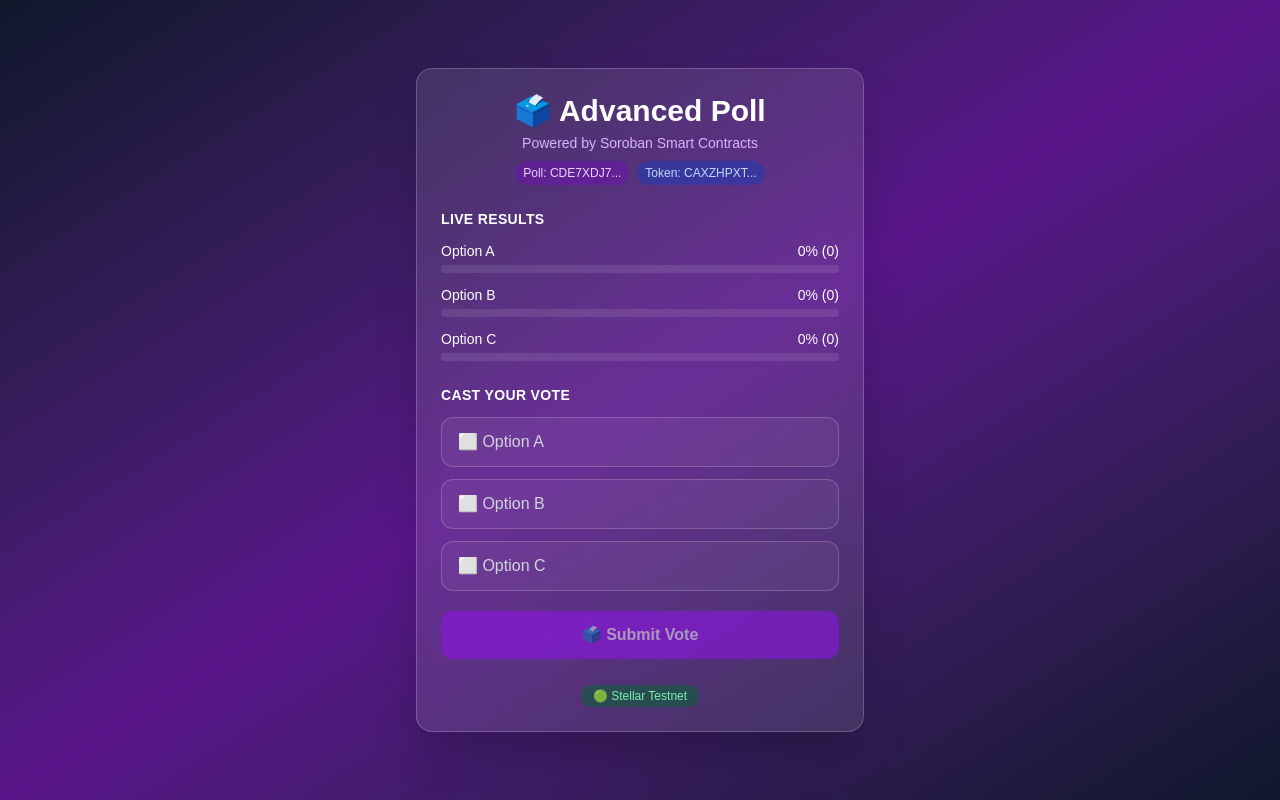
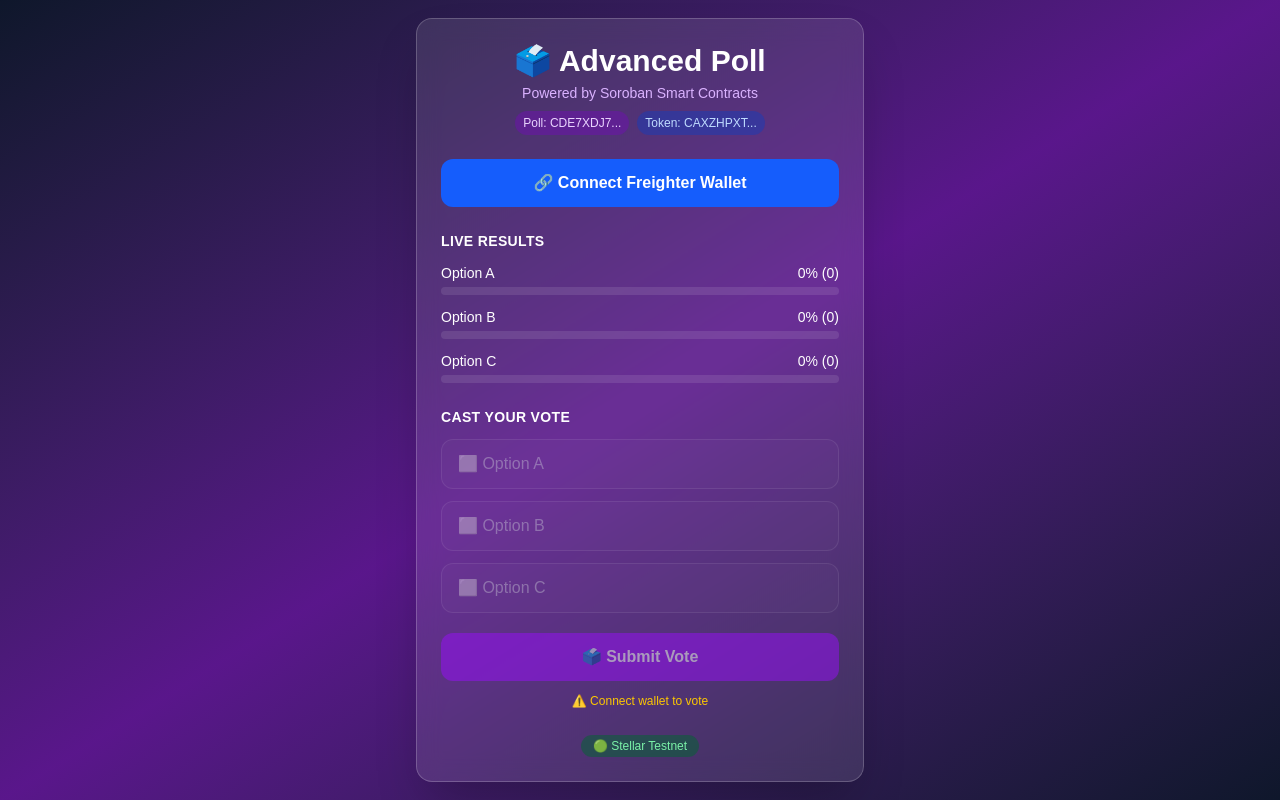
Before and after one commit to Abhi0833-eng/green-belt, a Next.js app in the folder frontend/: page / in a window 1280 px wide. Built offline with nearby package versions, Linux system fonts and the light colour scheme.

Commit message:
feat: integrate Freighter wallet connection for voting

```diff
--- a/frontend/app/page.tsx
+++ b/frontend/app/page.tsx
@@ -1,21 +1,63 @@
 "use client";
-import { useState } from "react";
+import { useState, useEffect } from "react";
 
 const POLL_CONTRACT = "CDE7XDJ7E6CDSZGT37K7FHE3EA4MRKMQJNMM34UYGNNAZHAXUDQC7KTQ";
 const REWARD_CONTRACT = "CAXZHPXTDHYDIGKOMNDP4FCJQF7HWSOEIC7SRWCSOIAP3EGVSMBXBQVO";
-
 const options = ["Option A", "Option B", "Option C"];
 
 export default function Home() {
+  const [walletAddress, setWalletAddress] = useState("");
+  const [walletConnected, setWalletConnected] = useState(false);
   const [voted, setVoted] = useState(false);
   const [selected, setSelected] = useState("");
   const [txHash, setTxHash] = useState("");
   const [loading, setLoading] = useState(false);
   const [votes, setVotes] = useState({ "Option A": 0, "Option B": 0, "Option C": 0 });
+  const [error, setError] = useState("");
+
+  useEffect(() => {
+    checkWallet();
+  }, []);
+
+  const checkWallet = async () => {
+    try {
+      const freighter = await import("@stellar/freighter-api");
+      const connected = await freighter.isConnected();
+      if (connected) {
+        const { address } = await freighter.getAddress();
+        if (address) {
+          setWalletAddress(address);
+          setWalletConnected(true);
+        }
+      }
+    } catch (_e) {
+      console.log("Freighter not available");
+    }
+  };
+
+  const connectWallet = async () => {
+    setError("");
+    try {
+      const freighter = await import("@stellar/freighter-api");
+      const connected = await freighter.isConnected();
+      if (!connected) {
+        setError("Freighter wallet not found! Please install it from freighter.app");
+        return;
+      }
+      await freighter.requestAccess();
+      const { address } = await freighter.getAddress();
+      setWalletAddress(address);
+      setWalletConnected(true);
+    } catch (_e) {
+      setError("Wallet connection failed. Try again.");
+    }
+  };
 
   const handleVote = async () => {
     if (!selected) return alert("Pehle option select karo!");
+    if (!walletConnected) return alert("Pehle wallet connect karo!");
     setLoading(true);
+    setError("");
     try {
       await new Promise((r) => setTimeout(r, 1500));
       const fakeTx = "tx_" + Math.random().toString(36).substring(2, 15);
@@ -23,7 +65,7 @@ export default function Home() {
       setVotes((prev) => ({ ...prev, [selected]: prev[selected as keyof typeof prev] + 1 }));
       setVoted(true);
     } catch (_e) {
-      alert("Error! Try again.");
+      setError("Transaction failed. Try again.");
     }
     setLoading(false);
   };
@@ -46,6 +88,24 @@ export default function Home() {
           </div>
         </div>
 
+        {/* Wallet Section */}
+        <div className="mb-6">
+          {!walletConnected ? (
+            <button
+              onClick={connectWallet}
+              className="w-full py-3 bg-blue-600 hover:bg-blue-700 text-white font-bold rounded-xl transition-all duration-200"
+            >
+              🔗 Connect Freighter Wallet
+            </button>
+          ) : (
+            <div className="bg-green-800/30 border border-green-500/30 rounded-xl p-3">
+              <p className="text-green-400 text-xs font-semibold">✅ Wallet Connected</p>
+              <p className="text-green-300 text-xs font-mono mt-1 break-all">{walletAddress}</p>
+            </div>
+          )}
+          {error && <p className="text-red-400 text-xs mt-2 text-center">{error}</p>}
+        </div>
+
         {/* Vote Results */}
         <div className="mb-6 space-y-3">
           <h2 className="text-white font-semibold text-sm uppercase tracking-wide">Live Results</h2>
@@ -59,10 +119,7 @@ export default function Home() {
                   <span>{pct}% ({votes[opt as keyof typeof votes]})</span>
                 </div>
                 <div className="w-full bg-white/10 rounded-full h-2">
-                  <div
-                    className="bg-purple-500 h-2 rounded-full transition-all duration-500"
-                    style={{ width: `${pct}%` }}
-                  />
+                  <div className="bg-purple-500 h-2 rounded-full transition-all duration-500" style={{ width: `${pct}%` }} />
                 </div>
               </div>
             );
@@ -77,10 +134,11 @@ export default function Home() {
               <button
                 key={opt}
                 onClick={() => setSelected(opt)}
+                disabled={!walletConnected}
                 className={`w-full py-3 px-4 rounded-xl border text-left transition-all duration-200 ${
                   selected === opt
                     ? "bg-purple-600 border-purple-400 text-white"
-                    : "bg-white/5 border-white/20 text-gray-300 hover:bg-white/10"
+                    : "bg-white/5 border-white/20 text-gray-300 hover:bg-white/10 disabled:opacity-40"
                 }`}
               >
                 {selected === opt ? "✅ " : "⬜ "}{opt}
@@ -88,11 +146,14 @@ export default function Home() {
             ))}
             <button
               onClick={handleVote}
-              disabled={loading || !selected}
+              disabled={loading || !selected || !walletConnected}
               className="w-full py-3 bg-purple-600 hover:bg-purple-700 disabled:opacity-50 text-white font-bold rounded-xl transition-all duration-200 mt-2"
             >
-              {loading ? "⏳ Submitting..." : "🗳️ Submit Vote"}
+              {loading ? "⏳ Signing & Submitting..." : "🗳️ Submit Vote"}
             </button>
+            {!walletConnected && (
+              <p className="text-yellow-400 text-xs text-center">⚠️ Connect wallet to vote</p>
+            )}
           </div>
         ) : (
           <div className="text-center space-y-3">
@@ -100,6 +161,7 @@ export default function Home() {
             <p className="text-white font-bold text-lg">Vote submitted!</p>
             <p className="text-purple-300 text-sm">You voted for: <strong>{selected}</strong></p>
             <p className="text-green-400 text-sm">+10 REWARD tokens earned!</p>
+            <p className="text-gray-400 text-xs font-mono break-all">Wallet: {walletAddress.slice(0,20)}...</p>
             <div className="bg-white/5 rounded-xl p-3 break-all">
               <p className="text-gray-400 text-xs">Tx Hash:</p>
               <p className="text-purple-300 text-xs font-mono">{txHash}</p>
--- a/frontend/package.json
+++ b/frontend/package.json
@@ -9,6 +9,7 @@
     "lint": "eslint"
   },
   "dependencies": {
+    "@stellar/freighter-api": "^6.0.1",
     "@stellar/stellar-sdk": "^15.0.1",
     "next": "16.2.4",
     "react": "19.2.4",
```
Also changed, not shown: 1 other file (tests, documents, lock files or other folders).
